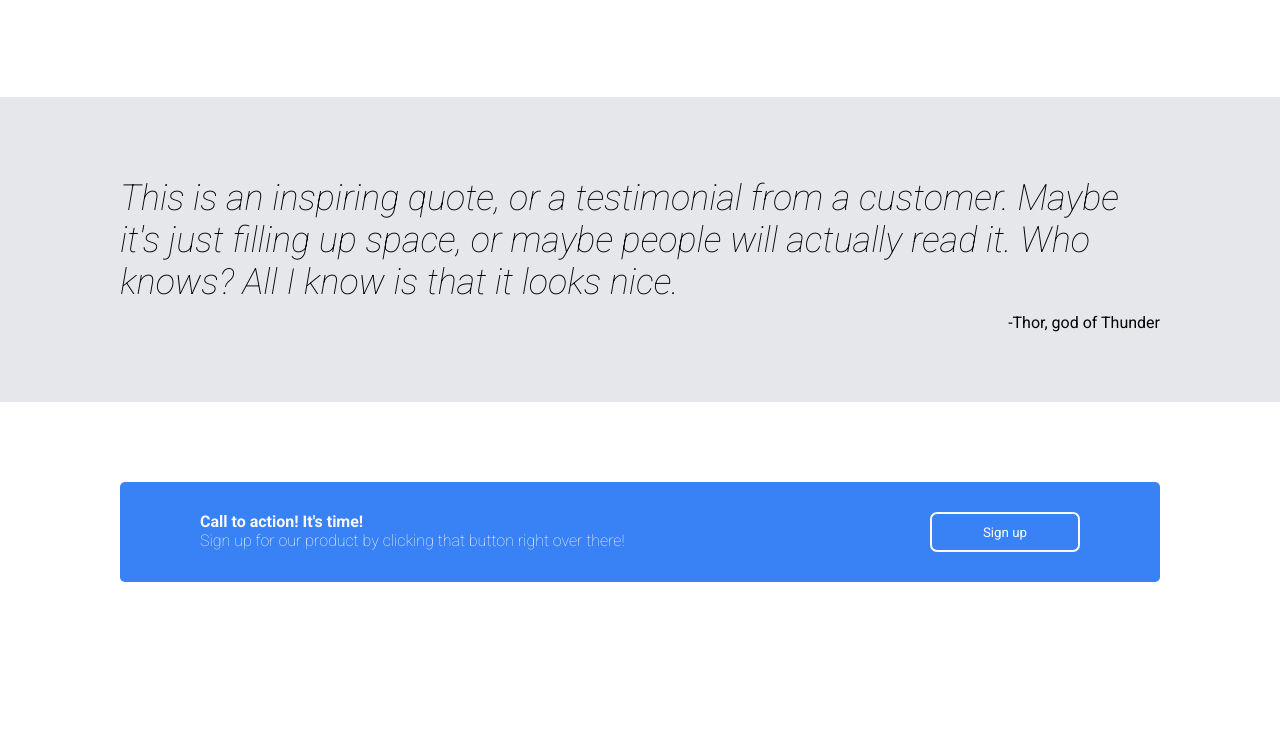
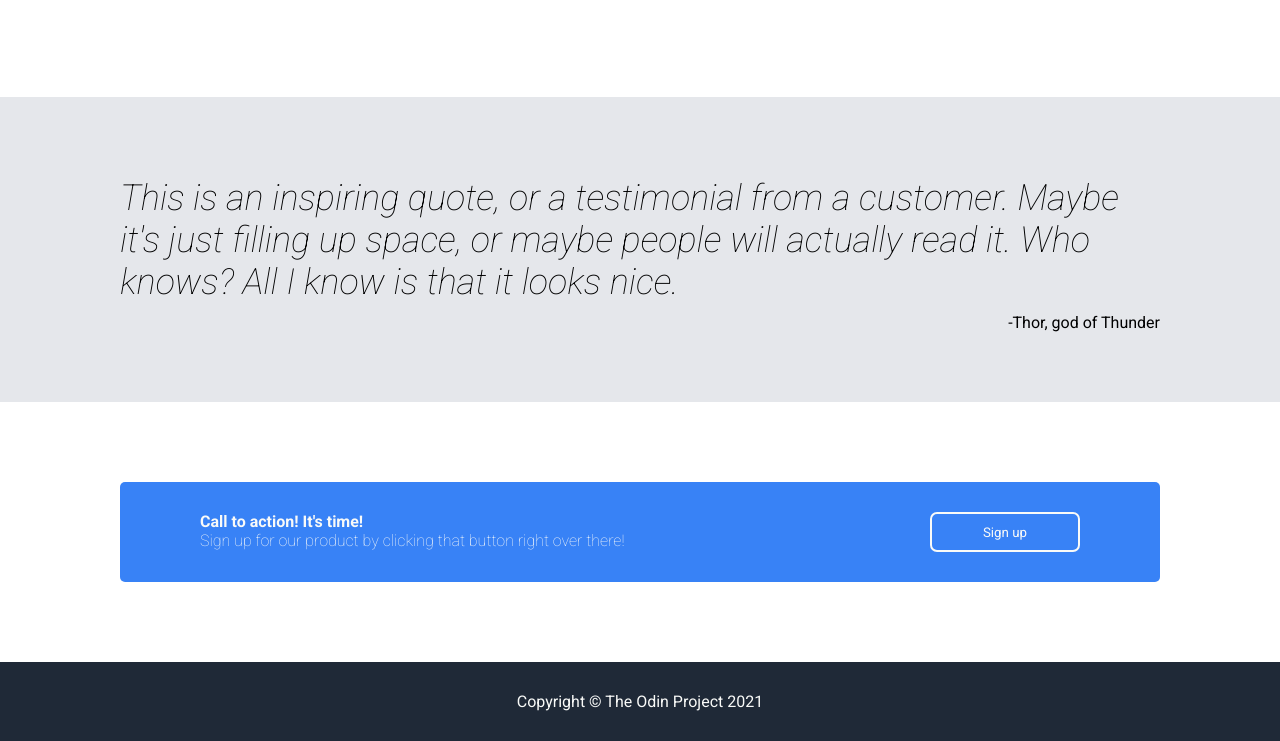
Before and after one commit to jameseg/odin-landing-page, a plain HTML site: page index.html in a window 1280 px wide. Shown: the part 810-1551 px from the top of the page. Before the commit the page ends 1472 px from the top, so only its background shows below. Drawn offline with Linux system fonts and the light colour scheme.

Commit message:
Add footer
add html and styling

```diff
--- a/index.html
+++ b/index.html
@@ -85,6 +85,10 @@
 
   </div>
 
+  <div class="footer">
+    <div>Copyright &copy The Odin Project 2021</div>
+  </div>
+
 
 </body>
 
--- a/styles.css
+++ b/styles.css
@@ -164,3 +164,11 @@ button {
 .cta {
   font-weight: bold;
 }
+
+.footer {
+  background-color: #1F2937;
+  color: #F9FAF8;
+  text-align: center;
+  padding-top: 30px;
+  padding-bottom: 30px;
+}
```
